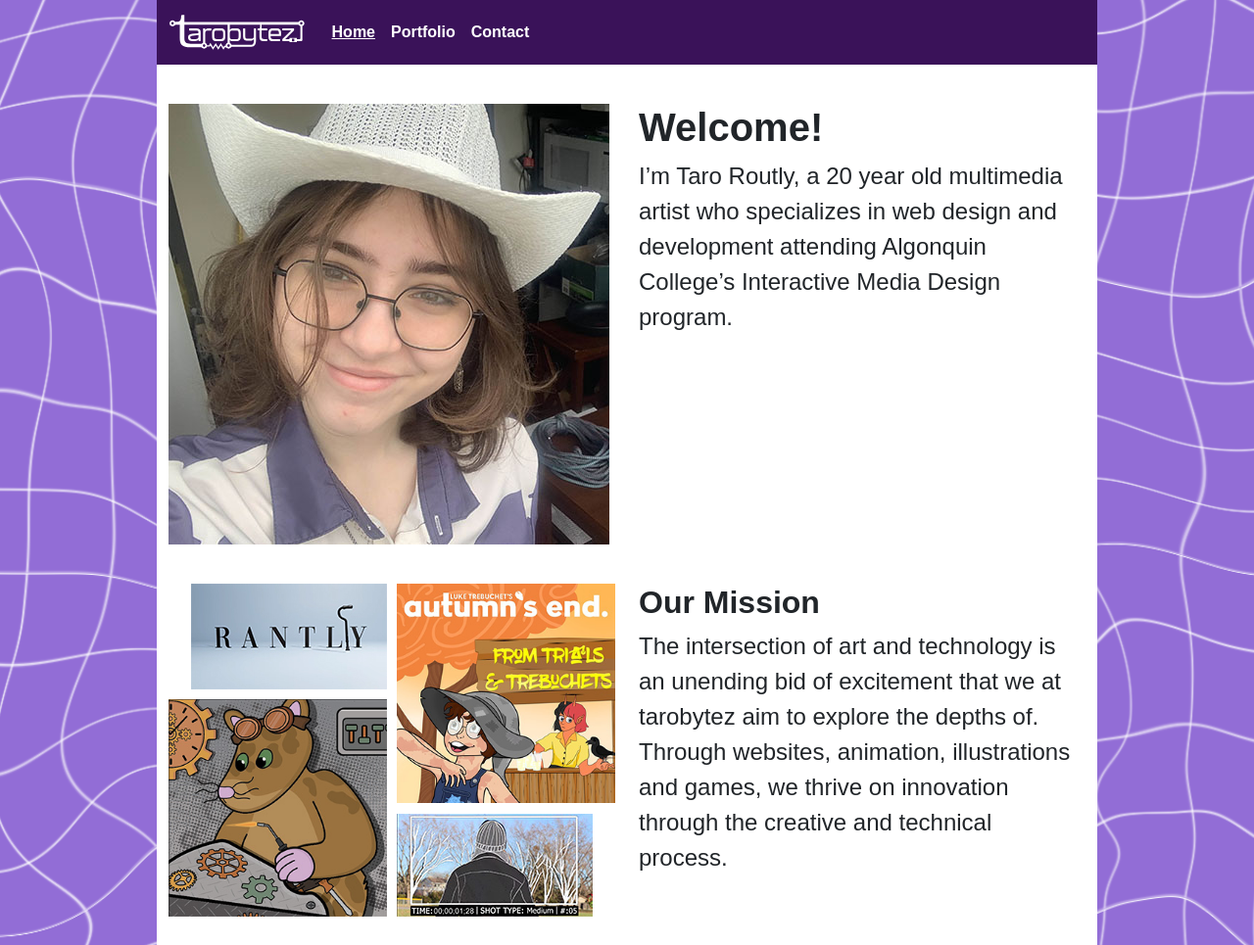
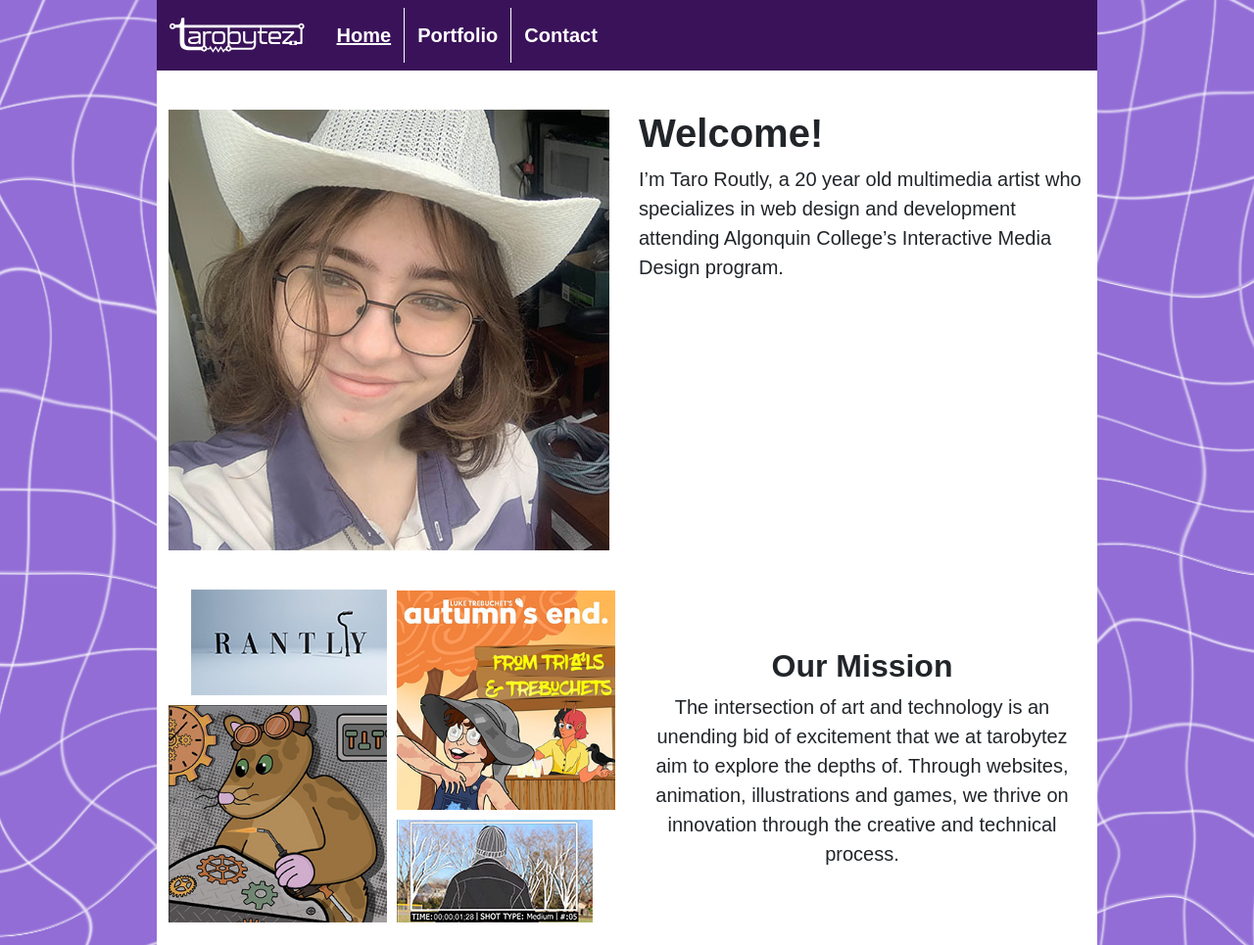
Before and after one commit to rout0052/mtm6201_final, a plain HTML site: page index.html in a window 1280 px wide. Shown: the top 965 px of the page at 98% size. Drawn offline with nearby package versions, Linux system fonts and the light colour scheme; a web font is replaced by a local one.

Commit message:
Changes default text-size and adjusts masonry for large screen sizes

```diff
--- a/css/style.css
+++ b/css/style.css
@@ -34,7 +34,7 @@ h2 {
 }
 
 p {
-    font-size: 1.5rem;
+    font-size: 1.25rem;
 }
 
 section {
@@ -222,6 +222,7 @@ img.icon {
 }
 footer img.icon {
     width:60px;
+
 }
 
 .bytez-logo {
@@ -265,6 +266,7 @@ footer .bytez-logo {
 
 /* md Screen Breakpoint (Desktop) */
 @media screen and (min-width: 768px) {
+
     body {
         background-image: url("/images/general-assets/background.png");
         background-attachment: fixed;
@@ -277,8 +279,27 @@ footer .bytez-logo {
 
     }
 
-    section#mission {
+    div.navbar-collapse ul {
+        justify-self: right;
+    }
+    div.navbar-collapse li.nav-item {
+        padding:5px;
+        font-size:1.25rem;
+        border-left: 1px solid white;
+    }
+
+    div.navbar-collapse li.nav-item:first-child {
+        border-left: none;
+    }
+
+
+    /* section#mission {
         text-align: left;
+    } */
+
+    section#mission div:nth-child(2) {
+        align-self:center;
+
     }
 
     section#portfolio-blurb div.port-categories {
@@ -288,14 +309,14 @@ footer .bytez-logo {
         grid-column: 1 / span 2;
     }
 
-    /* section#mission div.masonry {
-        grid-auto-rows: auto;
-        grid-template-areas:  'rantly rantly autumns autumns'
-                              'rantly rantly autumns autumns'
-                              'rylan rylan board board'
-                              'rylan rylan board board';
+    section#mission div.masonry .brick:nth-child(1) {
+        align-self:self-end;
+    }
 
-    } */
+    section#mission div.masonry .brick:nth-child(2) {
+        align-self:self-end;
+    }
+
 
     footer .bytez-logo {
         height:50px;
```
